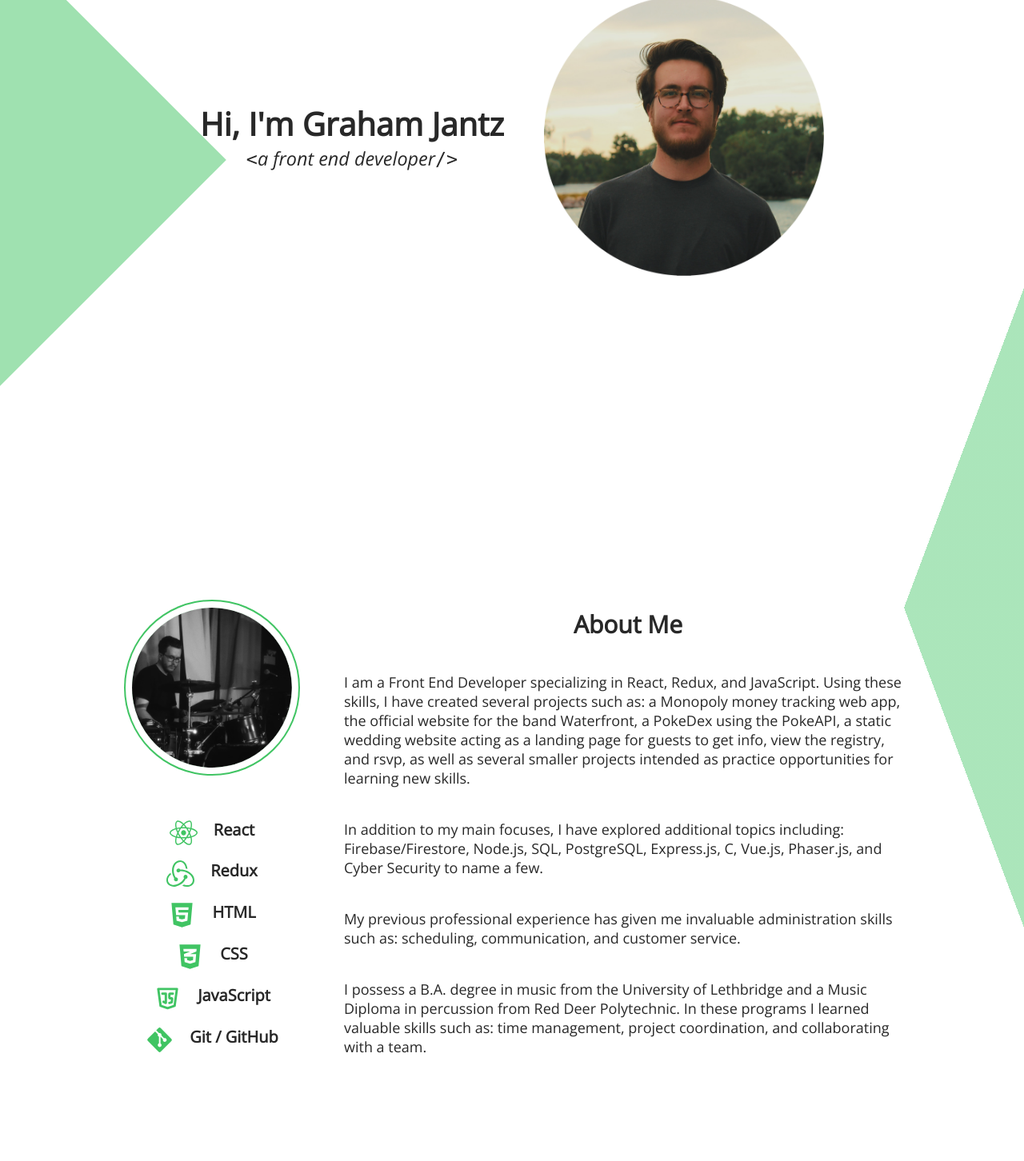
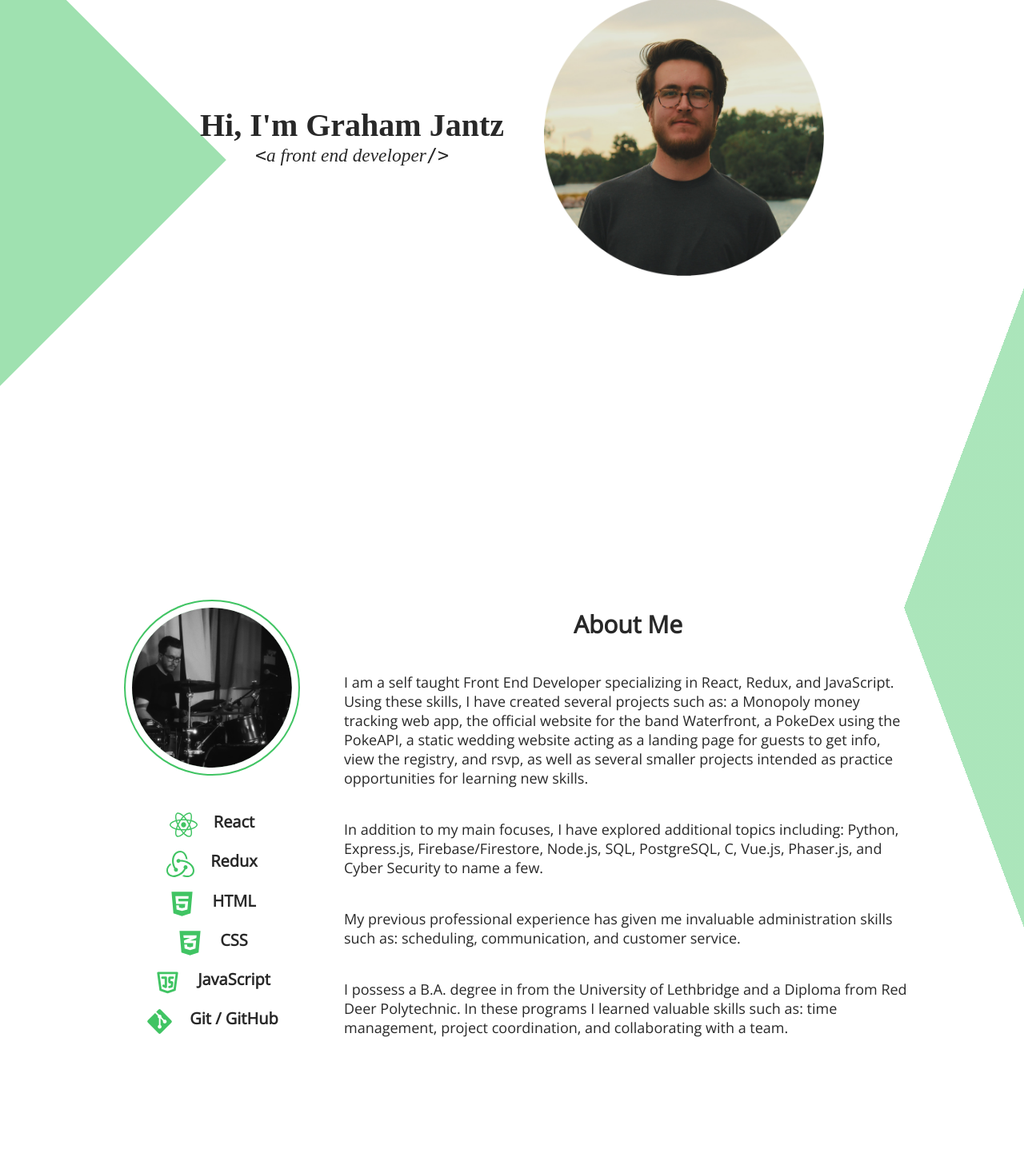
Before and after one commit to grahamjantz/graham-jantz-portfolio, a React (Create React App) app: page / in a window 1280 px wide. Shown: the part 200-1652 px from the top of the page at 80% size. Built offline with nearby package versions, Linux system fonts and the light colour scheme; a web font is replaced by a local one.

Commit message:
edited bio and minor font tweaks

```diff
--- a/src/features/About/About.js
+++ b/src/features/About/About.js
@@ -27,16 +27,16 @@ const About = () => {
         <h2>About Me</h2>
         <img src={heroDrums} alt='drum hero' style={imgStyle}/>
         <div className="about-bio">
-          <p className="bio">I am a Front End Developer specializing in React, Redux, and JavaScript. Using these skills, I have created several projects such as: a Monopoly money tracking web app, the official website for the band Waterfront, a PokeDex using the PokeAPI, a static wedding website acting as a landing page for guests to get info, view the registry, and rsvp, as well as several smaller projects intended as practice opportunities for learning new skills.
+          <p className="bio">I am a self taught Front End Developer specializing in React, Redux, and JavaScript. Using these skills, I have created several projects such as: a Monopoly money tracking web app, the official website for the band Waterfront, a PokeDex using the PokeAPI, a static wedding website acting as a landing page for guests to get info, view the registry, and rsvp, as well as several smaller projects intended as practice opportunities for learning new skills.
           {/*I am a trained musician looking to change careers and become a Front-End Web Developer! I have a degree in music from the University of Lethbridge and Diploma in Percussion Studies from Red Deer College.*/}</p>
           <p className="bio">
-          In addition to my main focuses, I have explored additional topics including: Firebase/Firestore, Node.js, SQL, PostgreSQL, Express.js, C, Vue.js, Phaser.js, and Cyber Security to name a few.
+          In addition to my main focuses, I have explored additional topics including: Python, Express.js, Firebase/Firestore, Node.js, SQL, PostgreSQL, C, Vue.js, Phaser.js, and Cyber Security to name a few.
           </p>
           <p className="bio">My previous professional experience has given me invaluable administration skills such as: scheduling, communication, and customer service.
 
           {/* I began my developer studies in May 2022 and have been loving it. I enjoy a good puzzle and solving problems, so I thoroughly enjoy the challenge of web development.*/}
           </p>
-          <p className="bio">I possess a B.A. degree in music from the University of Lethbridge and a Music Diploma in percussion from Red Deer Polytechnic. In these programs I learned valuable skills such as: time management, project coordination, and collaborating with a team.
+          <p className="bio">I possess a B.A. degree in from the University of Lethbridge and a Diploma from Red Deer Polytechnic. In these programs I learned valuable skills such as: time management, project coordination, and collaborating with a team.
 
           {/* Currently I am working through Codecademy's Front End Development Career Path. But I have also completed freeCodeCamps Responsive Web Design Certificate. */}
           </p>
--- a/src/index.css
+++ b/src/index.css
@@ -34,6 +34,10 @@ html {
   position: relative;
 }
 
+h1, h3 {
+  font-family: 'Times New Roman', Times, serif;
+}
+
 li {
   list-style: none;
 }
```
